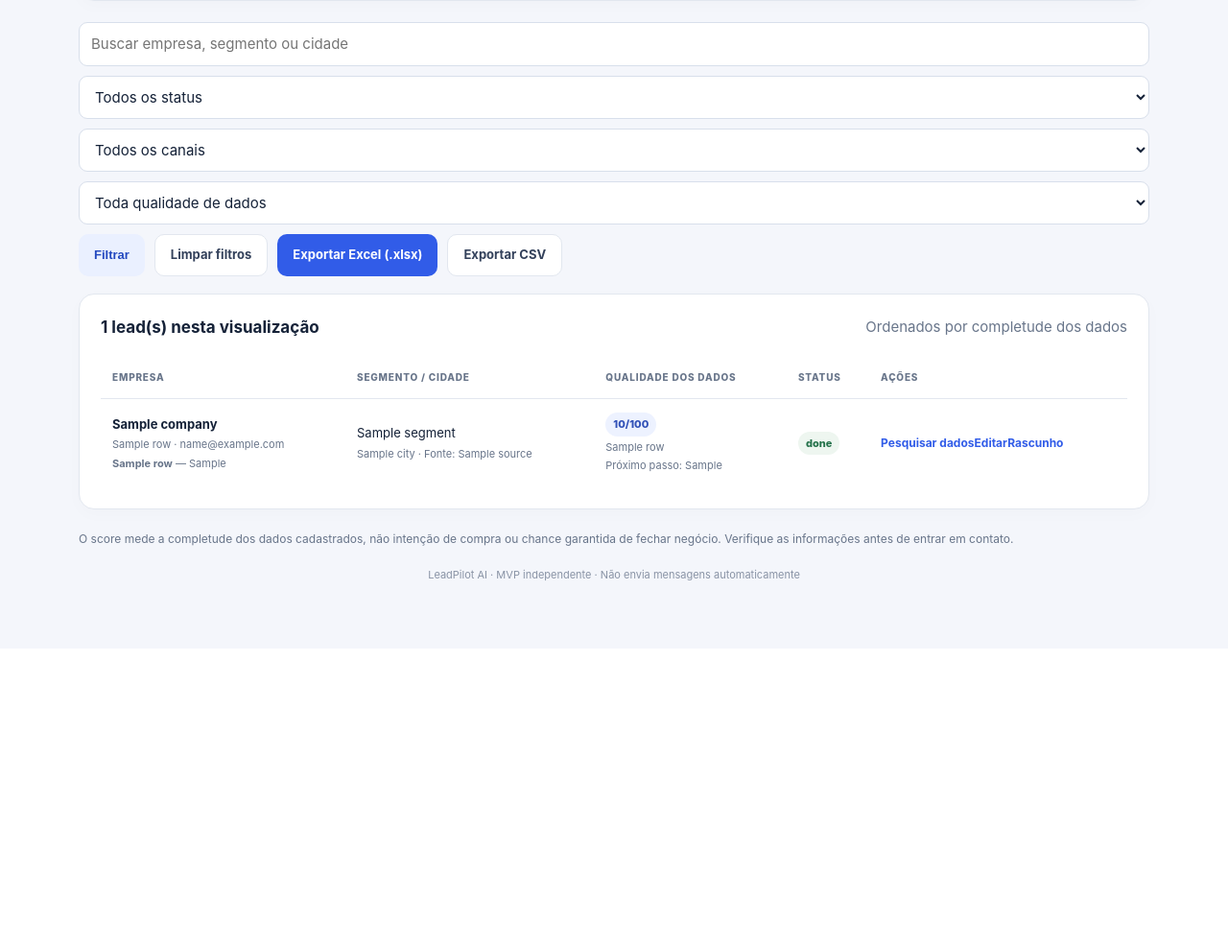
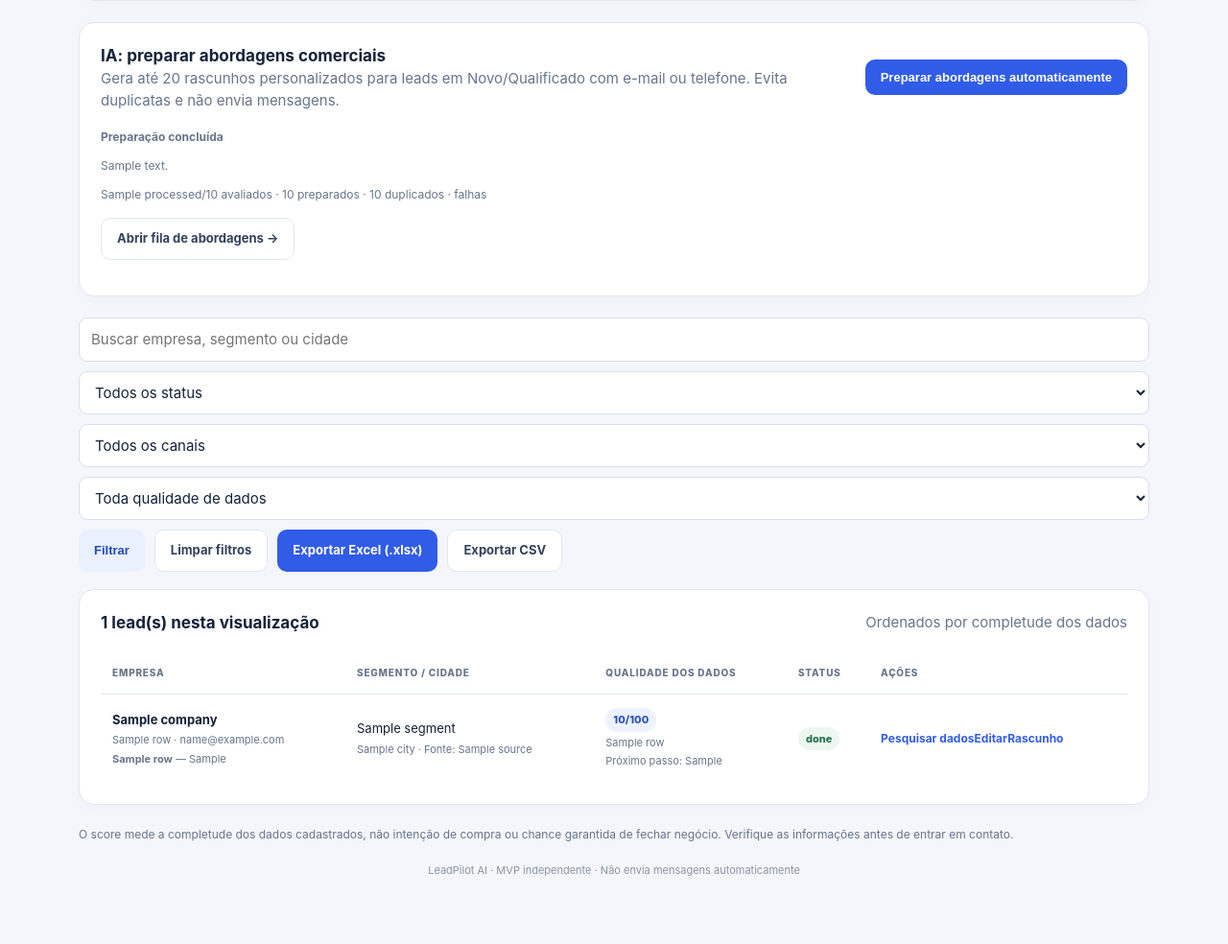
Before and after one commit to gtaocultooficial-sudo/leadpilot-ai, a Flask app: template templates/leads.html in a window 1280 px wide. Shown: the part 441-1425 px from the top of the page at 96% size. Before the commit the page ends 1047 px from the top, so only its background shows below. Run offline with Flask 3, Linux system fonts and the light colour scheme; the template is opened without the code that fills it: most values are stand-ins (such as "Sample title", 1, 10 or a date in 2020); parts of the project's set-up code (start-up, migrations or seed data) failed here and were passed over; some libraries are stand-ins or nearby versions.

Commit message:
Add one-click AI outreach preparation control

```diff
--- a/templates/leads.html
+++ b/templates/leads.html
@@ -46,6 +46,53 @@
   </script>
   {% endif %}
   {% endif %}
+</section>
+
+<section class="panel">
+  <div class="section-head">
+    <div>
+      <h2>IA: preparar abordagens comerciais</h2>
+      <p class="muted">Gera até 20 rascunhos personalizados para leads em Novo/Qualificado com e-mail ou telefone. Evita duplicatas e não envia mensagens.</p>
+    </div>
+    <form method="post" action="{{ url_for('start_auto_draft') }}">
+      <button class="button" type="submit" {% if draft_job and draft_job.status in ['queued','running'] %}disabled{% endif %}>Preparar abordagens automaticamente</button>
+    </form>
+  </div>
+  {% if draft_job %}
+  <div class="notice" id="auto-draft-status" data-status-url="{{ url_for('auto_draft_status', job_id=draft_job.id) }}">
+    <strong>{% if draft_job.status in ['queued','running'] %}Preparação em andamento{% elif draft_job.status == 'done' %}Preparação concluída{% else %}Preparação interrompida{% endif %}</strong>
+    <p id="auto-draft-message">{{ draft_job.message }}</p>
+    <p id="auto-draft-counts" class="muted">{{ draft_job.processed }}/{{ draft_job.total }} avaliados · {{ draft_job.prepared }} preparados · {{ draft_job.skipped }} duplicados · {{ draft_job.errors }} falhas</p>
+  </div>
+  {% if draft_job.status in ['queued','running'] %}
+  <script>
+  (() => {
+    const box = document.getElementById("auto-draft-status");
+    if (!box) return;
+    let attempts = 0;
+    async function poll() {
+      attempts += 1;
+      try {
+        const response = await fetch(box.dataset.statusUrl, {cache: "no-store", credentials: "same-origin"});
+        if (!response.ok) throw new Error("status unavailable");
+        const data = await response.json();
+        const message = document.getElementById("auto-draft-message");
+        const counts = document.getElementById("auto-draft-counts");
+        if (message) message.textContent = data.message || "";
+        if (counts) counts.textContent = String(data.processed) + "/" + String(data.total) + " avaliados · " + String(data.prepared) + " preparados · " + String(data.skipped) + " duplicados · " + String(data.errors) + " falhas";
+        if (data.status === "done" || data.status === "failed") {
+          window.location.reload();
+          return;
+        }
+      } catch (_) {}
+      window.setTimeout(poll, attempts < 5 ? 1500 : 3000);
+    }
+    window.setTimeout(poll, 1000);
+  })();
+  </script>
+  {% endif %}
+  {% endif %}
+  <p class="form-actions"><a class="button ghost" href="{{ url_for('outreach_queue') }}">Abrir fila de abordagens →</a></p>
 </section>
 
 <form class="filters" method="get">
```
